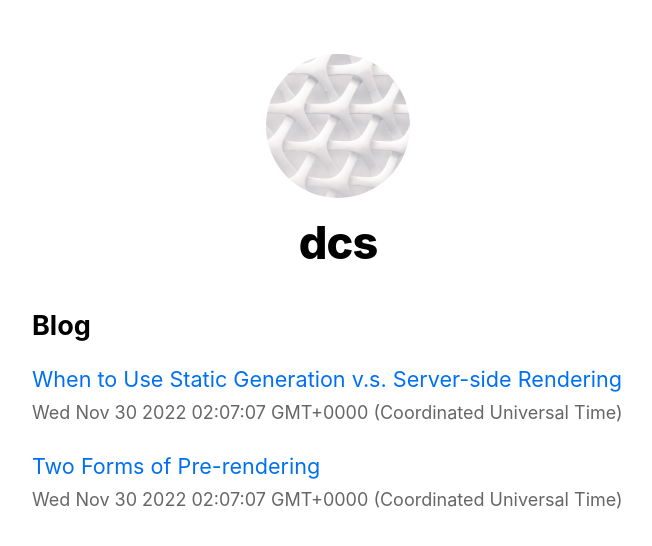
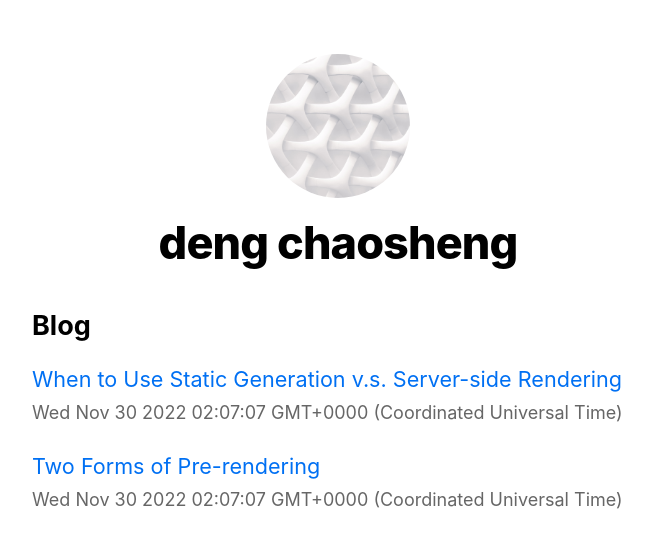
Before and after one commit to ldbmcs/nextjs-demo, a Next.js app: page / in a window 1280 px wide. Shown: the top 546 px of the page, without its empty margins (302-954 px from the left). Built offline with nearby package versions, Linux system fonts and the light colour scheme.

Commit message:
Update domain admin user name

```diff
--- a/components/layout.js
+++ b/components/layout.js
@@ -4,7 +4,7 @@ import styles from './layout.module.css';
 import utilStyles from '../styles/utils.module.css';
 import Link from 'next/link';
 
-const name = 'dcs';
+const name = 'deng chaosheng';
 export const siteTitle = 'Next.js Sample Website';
 
 export default function Layout({ children, home }) {
```
